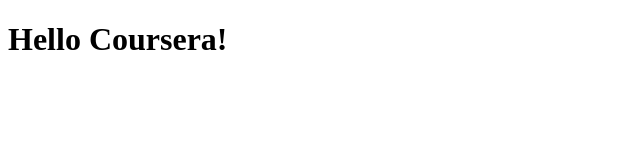
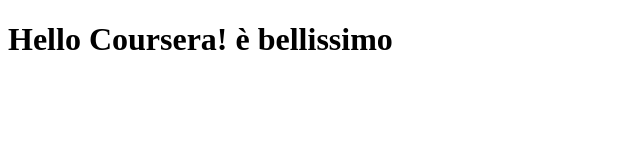
Before and after one commit to caurso/Course-Test, a plain HTML site: page site/index.html in a window 1280 px wide. Shown: the whole page, without its empty margins (0-640 px from the left). Drawn offline with Linux system fonts and the light colour scheme.

Commit message:
Aggiunta

```diff
--- a/site/index.html
+++ b/site/index.html
@@ -5,6 +5,6 @@
 	<title>Coursera Test</title>
 </head>
 <body>
-<h1>Hello Coursera!</h1>
+<h1>Hello Coursera! è bellissimo</h1>
 </body>
 </html>
```
